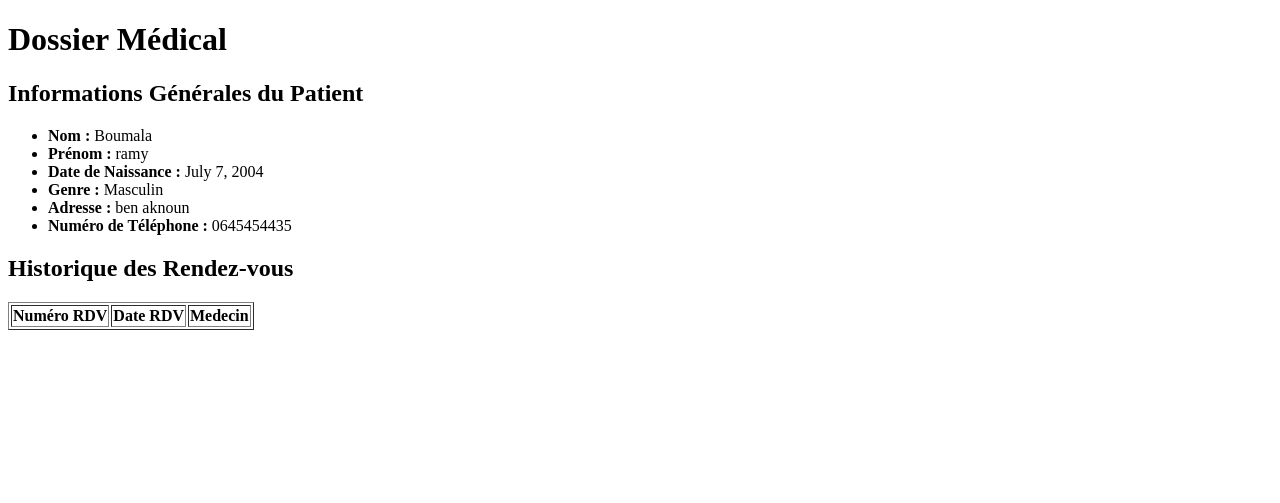
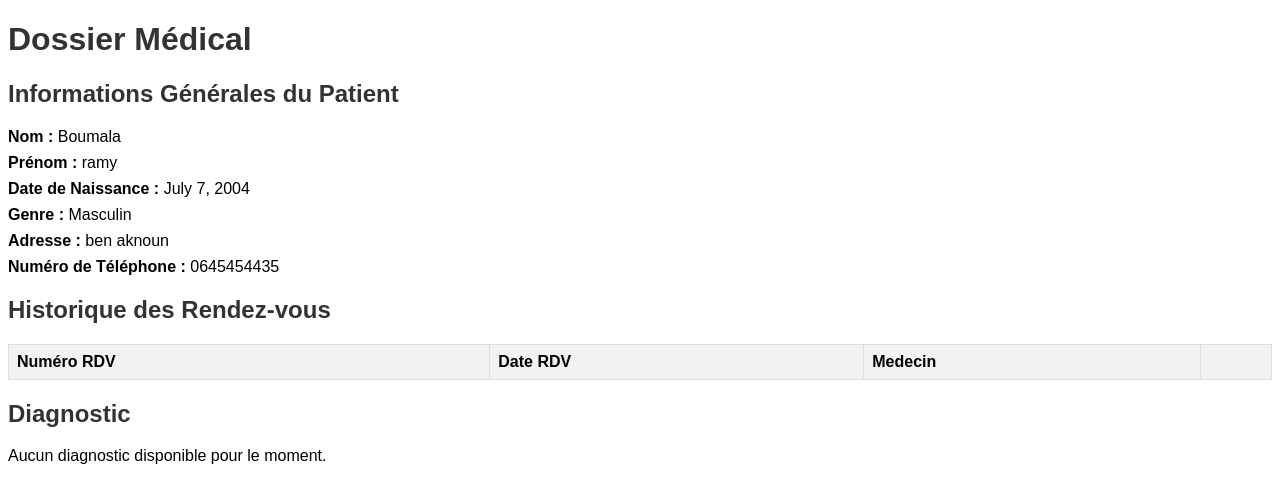
Before and after one commit to Ramskyii/Projet_SI_Django, a Django app: page /dossier_medical/2/ in a window 1280 px wide. Shown: the top 503 px of the page. Run offline with Django 5.2, Linux system fonts and the light colour scheme; data comes from the database, SQL or seed files in the repository; both versions use the stored data as it was after the commit; lists and menus that the app fills with data are empty.

Commit message:
Dossier rdv

```diff
--- a/Projet/Projet/settings.py
+++ b/Projet/Projet/settings.py
@@ -117,7 +117,7 @@ USE_TZ = True
 # Static files (CSS, JavaScript, Images)
 # https://docs.djangoproject.com/en/5.0/howto/static-files/
 STATIC_ROOT = os.path.join(BASE_DIR, 'staticfiles')
-STATIC_URL = 'static/'
+STATIC_URL = '/static/'
 staticfiles_dirs = [os.path.join(BASE_DIR,'app1/static')]
 
 # Default primary key field type
--- /dev/null
+++ b/Projet/app1/static/css/style_dossier.css
@@ -0,0 +1,35 @@
+
+body {
+    font-family: Arial, sans-serif;
+}
+
+h1, h2 {
+    color: #333;
+}
+
+ul {
+    list-style-type: none;
+    padding: 0;
+}
+
+li {
+    margin-bottom: 8px;
+}
+
+table {
+    border-collapse: collapse;
+    width: 100%;
+}
+
+table, th, td {
+    border: 1px solid #ddd;
+}
+
+th, td {
+    padding: 8px;
+    text-align: left;
+}
+
+th {
+    background-color: #f2f2f2;
+}
--- a/Projet/app1/templates/dossier_medical.html
+++ b/Projet/app1/templates/dossier_medical.html
@@ -1,8 +1,11 @@
 <!DOCTYPE html>
+{% load static %}
 <html lang="en">
 <head>
     <meta charset="UTF-8">
     <meta name="viewport" content="width=device-width, initial-scale=1.0">
+    <link href="{% static 'css/style_dossier.css' %}" rel="stylesheet" >
+
     <title>Dossier Médical</title>
 </head>
 <body>
@@ -25,20 +28,29 @@
             <th>Numéro RDV</th>
             <th>Date RDV</th>
             <th>Medecin</th>
+            <th></th>
         </tr>
     </thead>
     <tbody>
-        {% for rendezvous in Dossier.Num_Patient.rendezvous_set.all %}
-            <tr>
-                <td>{{ rendezvous.Num_rdv }}</td>
-                <td>{{ rendezvous.Date_rdv }}</td>
-                <td>{{ rendezvous.Num_M}}</td>
-            </tr>
-        {% endfor %}
+        {% for rendezvous in dossier_medical.Num_Patient.rendezvous_set.all %}
+        <tr>
+            <td>{{ rendezvous.Num_rdv }}</td>
+            <td>{{ rendezvous.Date_rdv }}</td>
+            <td>{{ rendezvous.Num_Medecin.Nom_M }} {{ rendezvous.Num_Medecin.Prenom_M}}</td>
+        </tr>
+         {% endfor %}
+
     </tbody>
 </table>
 
-
+<h2>Diagnostic</h2>
+{% if dossier_medical.Num_Diagnostic %}
+    <ul>
+        <li><strong>Description du Diagnostic :</strong> {{ dossier_medical.Num_Patient.Num_rdv.Num_diag.Desc_diag }}</li>
+    </ul>
+{% else %}
+    <p>Aucun diagnostic disponible pour le moment.</p>
+{% endif %}
 
 </body>
 </html>
--- a/Projet/app1/templates/liste_patients.html
+++ b/Projet/app1/templates/liste_patients.html
@@ -13,7 +13,8 @@
 
 <h1>Liste des Patients</h1>
 <form method="get" action="{% url 'liste_patients' %}">
-    <input type="text" name="q" placeholder="Recherche par Noms des Patients" value="{{ query }}">
+    <label for="search">Recherche par Noms des Patients:</label>
+    <input type="text" id="search" name="q" placeholder="Entrez un nom" value="{{ query }}">
     <button type="submit">Rechercher</button>
 </form>
 <div class="table-wrapper">
--- a/Projet/app1/urls.py
+++ b/Projet/app1/urls.py
@@ -15,6 +15,8 @@ from .views import supprimer_patient
 from .views import supprimer_medecin
 from .views import prefillMedecin
 from .views import Dossier_medical
+from django.conf import settings
+from django.conf.urls.static import static
 
 
 urlpatterns = [
@@ -36,3 +38,6 @@ urlpatterns = [
     path('supprimer_medecin/<int:pk>/',supprimer_medecin,name='supprimer_medecin'),
     path('prefillMedecin/<int:pk>/', prefillMedecin, name='prefillMedecin'),
 ]
+
+if settings.DEBUG:
+    urlpatterns += static(settings.STATIC_URL, document_root=settings.STATIC_ROOT)
```
Also changed, not shown: Projet/db.sqlite3.
